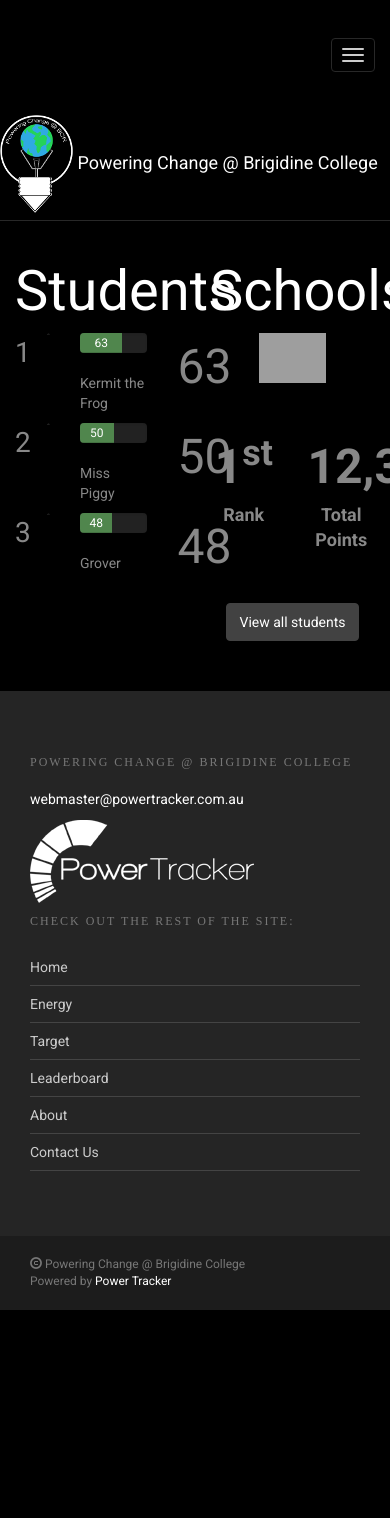
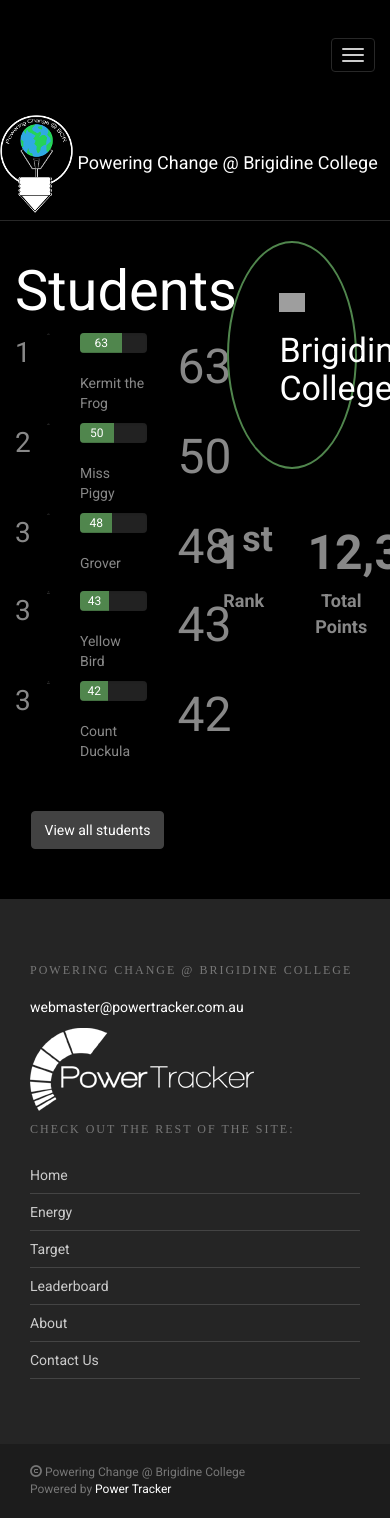
Before and after one commit to samyalv04/brigidine.powertracker.com.au, a Jekyll site: the page built from leaderboard/index.html, in a window 390 px wide. Built offline with Jekyll 4.4.1, drawn with Linux system fonts in a browser that asks for light colours; nearby versions of some CDN libraries; before the commit the page ends 1310 px from its top, so only the background shows below that; grey boxes are pictures that could not be loaded.

Commit message:
Leaderboard concepts

```diff
--- a/_sass/_main.scss
+++ b/_sass/_main.scss
@@ -102,8 +102,21 @@ body {
                 font-size: 48px;
             }
         }
+        .viewall {
+            margin-top: 50px;
+        }
     }
     .schools {
+        .bus {
+            padding: 50px;
+            text-align: center;
+            background: transparent;
+            color: $brand-primary;
+            border: 2px solid $brand-primary;
+            border-radius: 50%;
+            -webkit-transition: all .3s ease-out 0s;
+            transition: all .3s ease-out 0s;
+        }
         .score {
             margin-top: 50px;
             .score-amount {
@@ -116,9 +129,6 @@ body {
                 font-size: 18px;
                 font-weight: bold;
             }
-        }
-        .viewall {
-            margin-top: 50px;
         }
     }
 }
--- a/leaderboard/index.html
+++ b/leaderboard/index.html
@@ -57,14 +57,51 @@ javascript:
                 </div>
                 <div class="col-xs-2 student-score">48</div>
             </div>
+            <div class="row">
+                <div class="col-xs-2 student-rank">3</div>
+                <div class="col-xs-2 student-image"><img src="girl.png" class="center-block img-responsive" alt="" /></div>
+                <div class="col-xs-6 student-bar">
+                    <div class="progress">
+                        <div class="progress-bar" role="progressbar" aria-valuenow="43" aria-valuemin="0" aria-valuemax="100" style="width: 43%;">
+                            43
+                        </div>
+                    </div>
+                    <div>
+                        Yellow Bird
+                    </div>
+                </div>
+                <div class="col-xs-2 student-score">43</div>
+            </div>
+            <div class="row">
+                <div class="col-xs-2 student-rank">3</div>
+                <div class="col-xs-2 student-image"><img src="girl.png" class="center-block img-responsive" alt="" /></div>
+                <div class="col-xs-6 student-bar">
+                    <div class="progress">
+                        <div class="progress-bar" role="progressbar" aria-valuenow="42" aria-valuemin="0" aria-valuemax="100" style="width: 42%;">
+                            42
+                        </div>
+                    </div>
+                    <div>
+                        Count Duckula
+                    </div>
+                </div>
+                <div class="col-xs-2 student-score">42</div>
+            </div>
+            <div class="row viewall">
+                <div class="col-xs-12 text-center">
+                    <a href="#" class="btn btn-default">
+                        View all students
+                    </a>
+                </div>
+            </div>
         </div>
         <div class="col-xs-6 schools">
-            <h1 class="text-center">
-                Schools
-            </h1>
             <div class="row">
-                <div class="col-xs-6 col-xs-push-3">
+                <div class="col-xs-8 col-xs-push-2 bus">
                     <img src="schoolbus.png" class="center-block img-responsive" alt="" />
+                    <h3>
+                        Brigidine College
+                    </h3>
                 </div>
             </div>
             <div class="row score">
@@ -85,13 +122,6 @@ javascript:
                     </div>
                 </div>
             </div>
-            <div class="row viewall">
-                <div class="col-xs-12 text-center">
-                    <a href="#" class="btn btn-default">
-                        View all students
-                    </a>
-                </div>
-            </div>
         </div>
     </div>
 </div>
```
